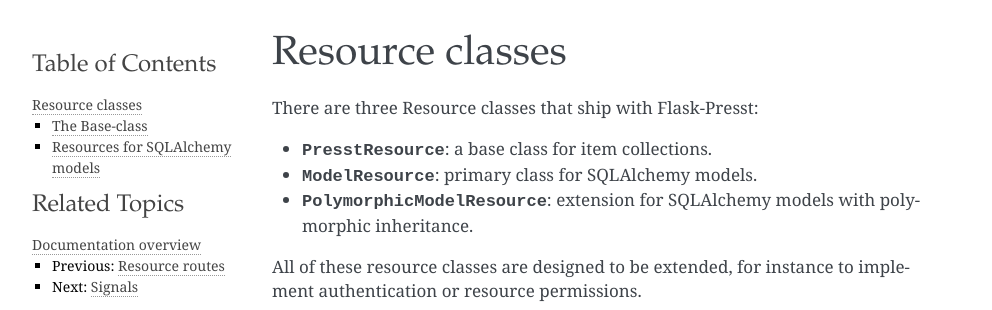
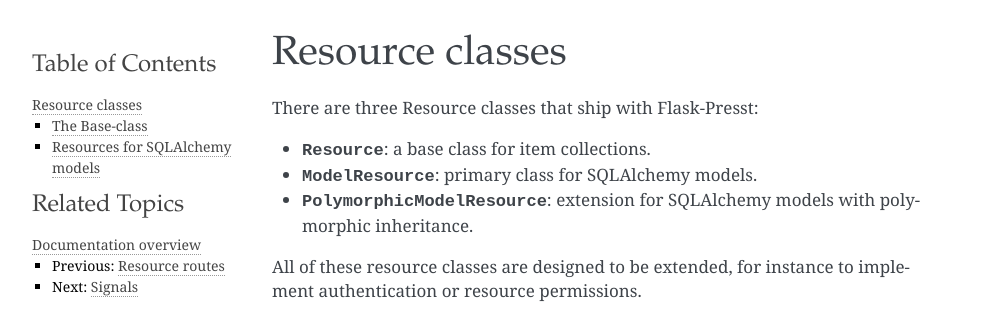
Before and after one commit to guyzmo/flask-presst, a Sphinx documentation site: the page built from docs/resources.rst, in a window 1280 px wide. Shown: the top 310 px of the page, without its empty margins (148-1140 px from the left). Built offline with Sphinx 7.4.7, drawn with Linux system fonts in a browser that asks for light colours.

Commit message:
Rename PresstResource to Resource

```diff
--- a/docs/relationship.rst
+++ b/docs/relationship.rst
@@ -5,7 +5,7 @@
 
 .. module:: flask_presst
 
-Relationships create routes from one :class:`PresstResource` to another. When used with :class:`ModelResource`,
+Relationships create routes from one :class:`Resource` to another. When used with :class:`ModelResource`,
 the attribute name of the resource must be that of a :func:`sqlalchemy.orm.relationship`.
 
 Usage example:
--- a/docs/resource_actions.rst
+++ b/docs/resource_actions.rst
@@ -4,7 +4,7 @@
 
 `ResourceRoute` allow you to define additional routes to a resource without having to define an entirely new
 resource. The :func:`action` decorator is one way to very easily attach new route logic to a collection or item.
-:class:`PresstResource` (the other being :class:`Relationship`).
+:class:`Resource` (the other being :class:`Relationship`).
 
 .. module:: flask_presst
 
@@ -82,7 +82,7 @@
 .. note::
 
     When returning a large number of items from a specific resource directly from an `SQLAlchemy` query, it is best to
-    use :meth:`PresstResource.marshal_item_list`, as this marshaling function will paginate the result while
+    use :meth:`Resource.marshal_item_list`, as this marshaling function will paginate the result while
     :class:`fields.ToMany` does not.
 
 
--- a/docs/resources.rst
+++ b/docs/resources.rst
@@ -6,7 +6,7 @@
 
 There are three Resource classes that ship with Flask-Presst:
 
-- :class:`PresstResource`: a base class for item collections.
+- :class:`Resource`: a base class for item collections.
 - :class:`ModelResource`: primary class for SQLAlchemy models.
 - :class:`PolymorphicModelResource`: extension for SQLAlchemy models with polymorphic inheritance.
 
@@ -17,7 +17,7 @@
 --------------
 
 
-.. autoclass:: PresstResource
+.. autoclass:: Resource
    :members:
 
 
--- a/docs/signals.rst
+++ b/docs/signals.rst
@@ -7,7 +7,7 @@
 pre-process and post-process most parts of the read, create, update cycle.
 
 :class:`ModelResource` and :class:`PolymorphicModelResource` instances hook into these signals; other child classes of
-:class:`PresstResource` should be written to hook into them as well.
+:class:`Resource` should be written to hook into them as well.
 
 .. module:: flask_presst.signals
 
--- a/flask_presst/__init__.py
+++ b/flask_presst/__init__.py
@@ -3,7 +3,7 @@
 from flask_restful import unpack
 
 from flask_presst.api import PresstApi
-from flask_presst.resources import PresstResource, ModelResource, PolymorphicModelResource
+from flask_presst.resources import Resource, ModelResource, PolymorphicModelResource
 from flask_presst.routes import Relationship, action
 from flask_presst.parse import SchemaParser
 from flask_presst.references import ResourceRef
@@ -11,7 +11,7 @@
 
 __all__ = (
     'PresstApi',
-    'PresstResource',
+    'Resource',
     'ModelResource',
     'PolymorphicModelResource',
 
```
Also changed, not shown: 5 other files.
